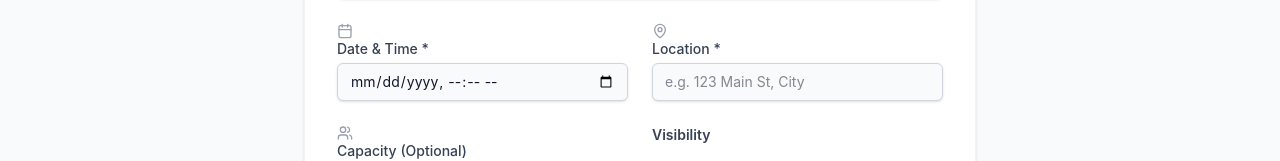
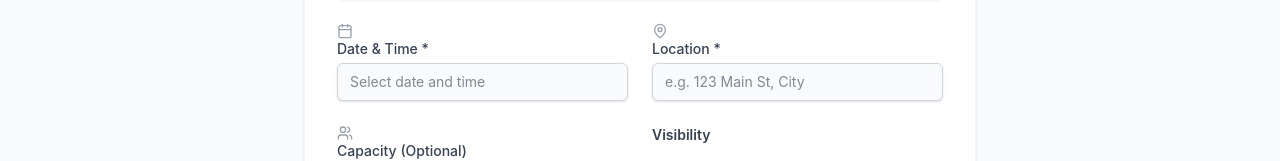
Before and after one commit to Nathair/Application, a React app in the folder frontend/: page /create-event in a window 1280 px wide. Shown: the part 540-701 px from the top of the page. Built offline with nearby package versions, Linux system fonts and the light colour scheme; sample sign-in values are in the browser's storage; the HTML template or start-up script is replaced by a standard one.

Commit message:
add time selcet

```diff
--- a/frontend/package.json
+++ b/frontend/package.json
@@ -15,6 +15,7 @@
     "date-fns": "^4.1.0",
     "lucide-react": "^0.575.0",
     "react": "^19.2.0",
+    "react-datepicker": "^9.1.0",
     "react-dom": "^19.2.0",
     "react-hook-form": "^7.71.2",
     "react-router-dom": "^7.13.1",
@@ -26,6 +27,7 @@
     "@tailwindcss/vite": "^4.2.1",
     "@types/node": "^24.10.1",
     "@types/react": "^19.2.7",
+    "@types/react-datepicker": "^6.2.0",
     "@types/react-dom": "^19.2.3",
     "@vitejs/plugin-react": "^5.1.1",
     "eslint": "^9.39.1",
--- a/frontend/src/pages/CreateEvent.tsx
+++ b/frontend/src/pages/CreateEvent.tsx
@@ -1,10 +1,12 @@
 import { useState, useEffect } from 'react';
-import { useForm } from 'react-hook-form';
+import { useForm, Controller } from 'react-hook-form';
 import { yupResolver } from '@hookform/resolvers/yup';
 import * as yup from 'yup';
 import { useNavigate, useSearchParams } from 'react-router-dom';
 import api from '../api/axios';
 import { Calendar as CalendarIcon, MapPin, AlignLeft, Users, Type } from 'lucide-react';
+import DatePicker from 'react-datepicker';
+import 'react-datepicker/dist/react-datepicker.css';
 
 const schema = yup.object({
     title: yup.string().required('Title is required'),
@@ -26,7 +28,7 @@ export default function CreateEvent() {
     const [searchParams] = useSearchParams();
     const editId = searchParams.get('edit');
 
-    const { register, handleSubmit, formState: { errors }, setValue } = useForm({
+    const { register, handleSubmit, formState: { errors }, setValue, control } = useForm({
         resolver: yupResolver(schema),
         defaultValues: { visibility: 'PUBLIC', capacity: null }
     });
@@ -118,10 +120,23 @@ export default function CreateEvent() {
                                 <label className="flex items-center text-sm font-semibold text-gray-700 mb-1.5 label-text">
                                     <CalendarIcon size={16} className="mr-2 text-gray-400" /> Date & Time *
                                 </label>
-                                <input
-                                    type="datetime-local"
-                                    {...register('date')}
-                                    className="input-field py-3 px-4 text-base focus:ring-2 bg-gray-50 focus:bg-white transition-colors"
+                                <Controller
+                                    control={control}
+                                    name="date"
+                                    render={({ field }) => (
+                                        <DatePicker
+                                            placeholderText="Select date and time"
+                                            onChange={(date: Date | null) => field.onChange(date)}
+                                            selected={field.value as any}
+                                            showTimeSelect
+                                            timeFormat="HH:mm"
+                                            timeIntervals={15}
+                                            timeCaption="time"
+                                            dateFormat="MMMM d, yyyy h:mm aa"
+                                            className="input-field py-3 px-4 text-base focus:ring-2 bg-gray-50 focus:bg-white transition-colors w-full"
+                                            wrapperClassName="w-full"
+                                        />
+                                    )}
                                 />
                                 {errors.date?.message && <p className="text-red-500 text-xs mt-1.5 font-medium">{String(errors.date.message)}</p>}
                             </div>
```
Also changed, not shown: 1 other file (tests, documents, lock files or other folders).
